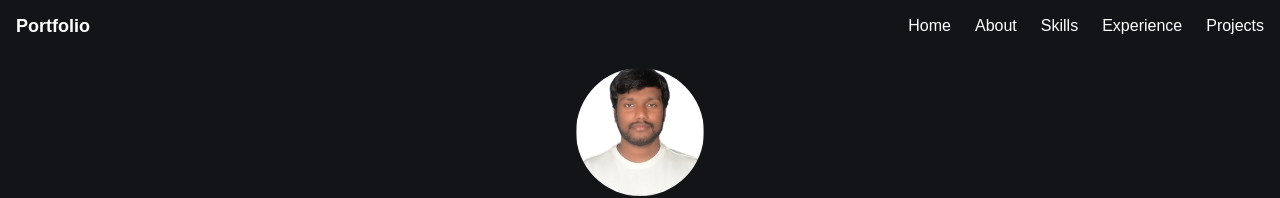
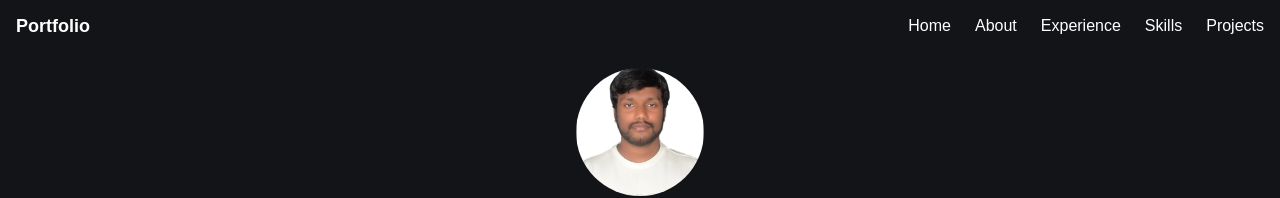
Before and after one commit to Jassu225/portfolio-v3, a Next.js app: page / in a window 1280 px wide. Shown: the top 198 px of the page. Built offline with nearby package versions, Linux system fonts and the light colour scheme.

Commit message:
fix: section going behind navbar on click of navlink

```diff
--- a/src/components/Navbar.tsx
+++ b/src/components/Navbar.tsx
@@ -9,8 +9,8 @@ const Navbar = () => {
   const navLinks = [
     { href: '#hero', label: 'Home' },
     { href: '#about', label: 'About' },
+    { href: '#experience', label: 'Experience' },
     { href: '#skills', label: 'Skills' },
-    { href: '#background', label: 'Experience' },
     { href: '#projects', label: 'Projects' },
     // { href: '#contact', label: 'Contact' },
   ];
--- a/src/components/sections/About.tsx
+++ b/src/components/sections/About.tsx
@@ -3,7 +3,7 @@ import { personalInfo } from '@/lib/data';
 
 const About = () => {
   return (
-    <section id="about" className="py-4 px-4">
+    <section id="about" className="py-4 px-4 scroll-m-16">
       <div className="container mx-auto">
         <h2 className="text-lg font-bold text-white mb-2 font-space-grotesk">About</h2>
         <p className="text-[#9CABBA] text-base font-normal leading-relaxed font-space-grotesk">
--- a/src/components/sections/Background.tsx
+++ b/src/components/sections/Background.tsx
@@ -4,7 +4,7 @@ import ExperienceItem from '@/components/ui/ExperienceItem';
 
 const Background = () => {
   return (
-    <section id="background" className="py-4 px-4">
+    <section id="experience" className="py-4 px-4 scroll-m-16">
       <div className="container mx-auto">
         <h2 className="text-lg font-bold text-white mb-4 font-space-grotesk">Experience</h2>
         <div className="flex flex-col gap-1">
--- a/src/components/sections/Hero.tsx
+++ b/src/components/sections/Hero.tsx
@@ -4,7 +4,7 @@ import { personalInfo } from '@/lib/data';
 
 const Hero = () => {
   return (
-    <section id="hero" className="py-4 px-4">
+    <section id="hero" className="py-4 px-4 scroll-m-16">
       <div className="container mx-auto flex flex-col items-center gap-6">
         <div className="relative w-32 h-32 rounded-full overflow-hidden">
           <Image
--- a/src/components/sections/Projects.tsx
+++ b/src/components/sections/Projects.tsx
@@ -5,7 +5,7 @@ import { Carousel, CarouselItem } from '@/components/ui/Carousel';
 
 const Projects = () => {
   return (
-    <section id="projects" className="py-4">
+    <section id="projects" className="py-4 scroll-m-16">
       <div className="container mx-auto overflow-x-visible">
         <h2 className="text-lg font-bold mb-8 px-4">
           Featured Projects
--- a/src/components/sections/Skills.tsx
+++ b/src/components/sections/Skills.tsx
@@ -4,7 +4,7 @@ import SkillTag from '@/components/ui/SkillTag';
 
 const Skills = () => {
   return (
-    <section id="skills" className="py-4 px-4">
+    <section id="skills" className="py-4 px-4 scroll-m-16">
       <div className="container mx-auto">
         <h2 className="text-lg font-bold text-white mb-4 font-space-grotesk">Skills</h2>
         <div className="flex flex-wrap gap-3">
```
